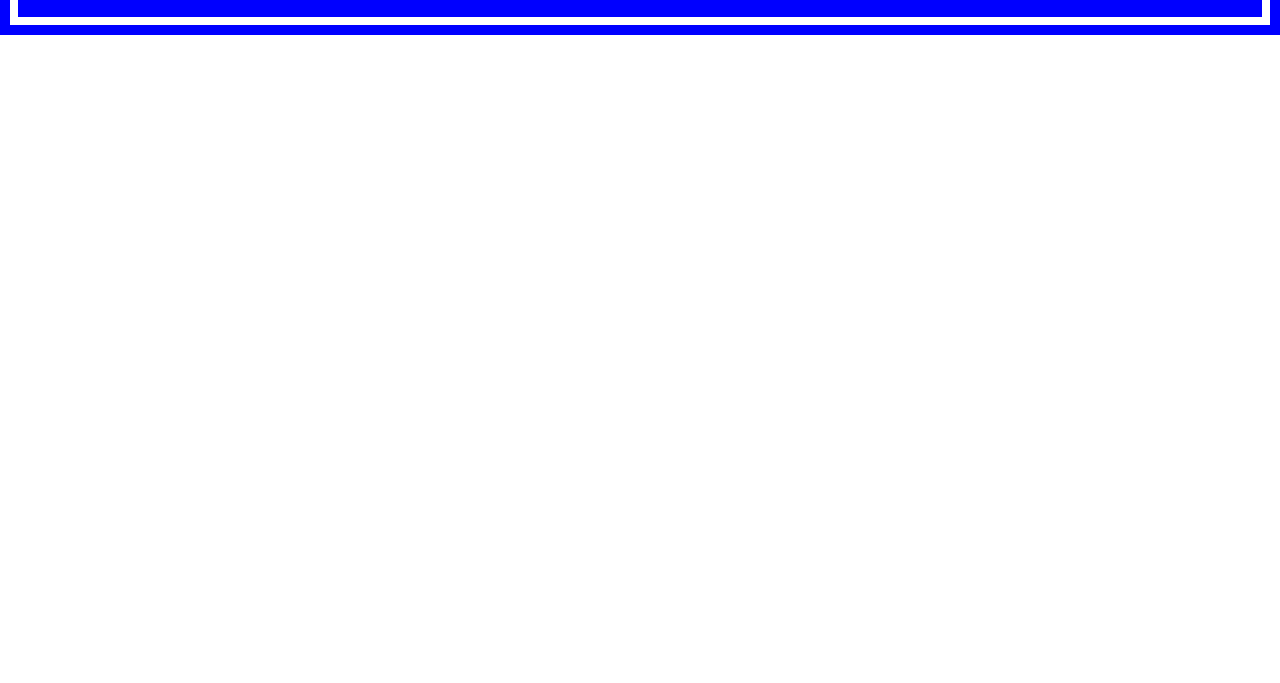
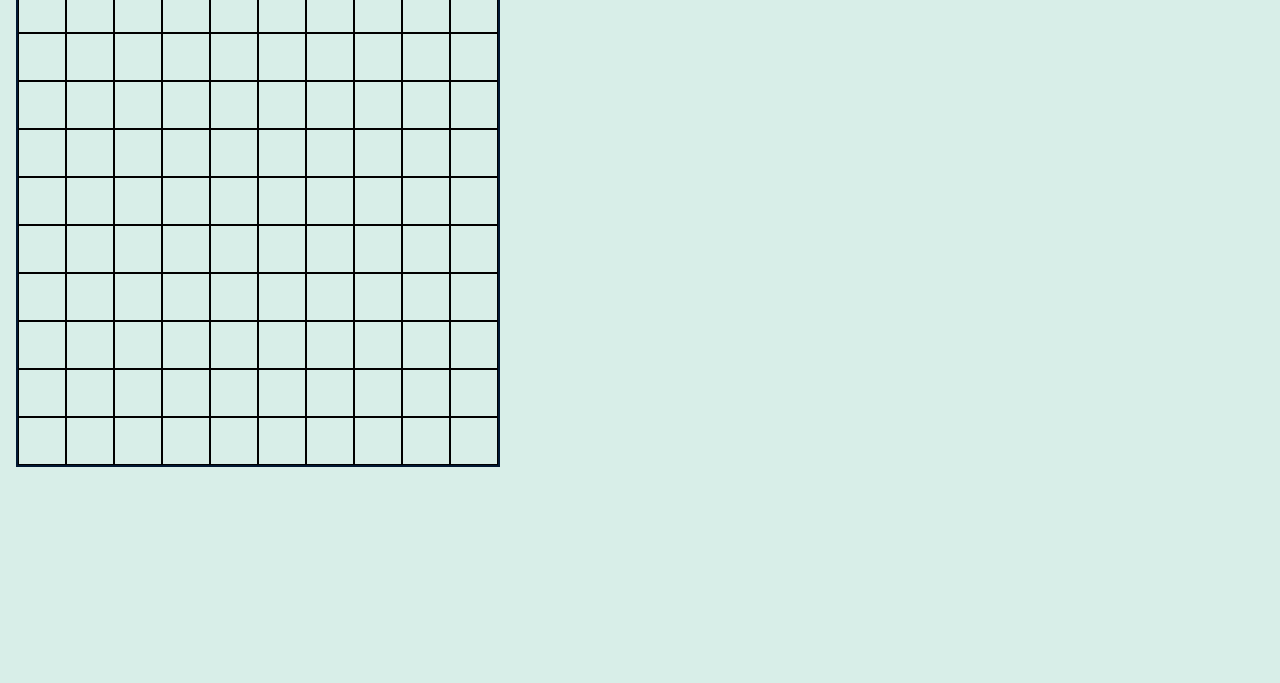
Before and after one commit to bilaal-sadiq/boolean, a plain HTML site: page index.html in a window 1280 px wide. Shown: the part 117-800 px from the top of the page. Drawn offline with Linux system fonts and the light colour scheme.

Commit message:
HTML & CSS code for Minesweeper game

```diff
--- a/index.html
+++ b/index.html
@@ -1,16 +1,131 @@
 <!DOCTYPE html>
 <html lang="en">
-<head>
-    <meta charset="UTF-8">
-    <meta http-equiv="X-UA-Compatible" content="IE=edge">
-    <meta name="viewport" content="width=device-width, initial-scale=1.0">
-    <title>Document</title>
-    <link rel="stylesheet" href="./style.css">
-</head>
-<body>
-    <div>
-       <div>Header</div>
-       <div>Game board area</div>
+  <head>
+    <meta charset="UTF-8" />
+    <meta http-equiv="X-UA-Compatible" content="IE=edge" />
+    <meta name="viewport" content="width=device-width, initial-scale=1.0" />
+    <title>Minesweeper</title>
+    <link rel="stylesheet" href="./style.css" />
+  </head>
+  <body>
+    <div class="game-container">
+      <header class="game-panel">
+        <h1>Game Board</h1>
+        <div class="score">
+            <span>SCORE</span>
+            <span>00000</span>
+        </div>
+      </header>
+      <main class="game-board">
+        <div class="grid">
+            <div class="cell"></div>
+            <div class="cell"></div>
+            <div class="cell"></div>
+            <div class="cell"></div>
+            <div class="cell"></div>
+            <div class="cell"></div>
+            <div class="cell"></div>
+            <div class="cell"></div>
+            <div class="cell"></div>
+            <div class="cell"></div>
+            <div class="cell"></div>
+            <div class="cell"></div>
+            <div class="cell"></div>
+            <div class="cell"></div>
+            <div class="cell"></div>
+            <div class="cell"></div>
+            <div class="cell"></div>
+            <div class="cell"></div>
+            <div class="cell"></div>
+            <div class="cell"></div>
+            <div class="cell"></div>
+            <div class="cell"></div>
+            <div class="cell"></div>
+            <div class="cell"></div>
+            <div class="cell"></div>
+            <div class="cell"></div>
+            <div class="cell"></div>
+            <div class="cell"></div>
+            <div class="cell"></div>
+            <div class="cell"></div>
+            <div class="cell"></div>
+            <div class="cell"></div>
+            <div class="cell"></div>
+            <div class="cell"></div>
+            <div class="cell"></div>
+            <div class="cell"></div>
+            <div class="cell"></div>
+            <div class="cell"></div>
+            <div class="cell"></div>
+            <div class="cell"></div>
+            <div class="cell"></div>
+            <div class="cell"></div>
+            <div class="cell"></div>
+            <div class="cell"></div>
+            <div class="cell"></div>
+            <div class="cell"></div>
+            <div class="cell"></div>
+            <div class="cell"></div>
+            <div class="cell"></div>
+            <div class="cell"></div>
+            <div class="cell"></div>
+            <div class="cell"></div>
+            <div class="cell"></div>
+            <div class="cell"></div>
+            <div class="cell"></div>
+            <div class="cell"></div>
+            <div class="cell"></div>
+            <div class="cell"></div>
+            <div class="cell"></div>
+            <div class="cell"></div>
+            <div class="cell"></div>
+            <div class="cell"></div>
+            <div class="cell"></div>
+            <div class="cell"></div>
+            <div class="cell"></div>
+            <div class="cell"></div>
+            <div class="cell"></div>
+            <div class="cell"></div>
+            <div class="cell"></div>
+            <div class="cell"></div>
+            <div class="cell"></div>
+            <div class="cell"></div>
+            <div class="cell"></div>
+            <div class="cell"></div>
+            <div class="cell"></div>
+            <div class="cell"></div>
+            <div class="cell"></div>
+            <div class="cell"></div>
+            <div class="cell"></div>
+            <div class="cell"></div>
+            <div class="cell"></div>
+            <div class="cell"></div>
+            <div class="cell"></div>
+            <div class="cell"></div>
+            <div class="cell"></div>
+            <div class="cell"></div>
+            <div class="cell"></div>
+            <div class="cell"></div>
+            <div class="cell"></div>
+            <div class="cell"></div>
+            <div class="cell"></div>
+            <div class="cell"></div>
+            <div class="cell"></div>
+            <div class="cell"></div>
+            <div class="cell"></div>
+            <div class="cell"></div>
+            <div class="cell"></div>
+            <div class="cell"></div>
+            <div class="cell"></div>
+            <div class="cell"></div>
+        </div>
+
+        <div class="end-game-screen hidden">
+            <h2 class="end-game-text">Game<br>
+                Over</h2>
+            <button class="btn">Play Again</button>
+        </div>
+      </main>
     </div>
-</body>
+  </body>
 </html>
--- a/style.css
+++ b/style.css
@@ -1,3 +1,84 @@
 * {
-    border: 10px solid blue;
+  margin: 0;
+  padding: 0;
+  box-sizing: border-box;
 }
+
+body {
+  font-family: "Darker Grotesque";
+  color: rgb(74, 82, 92);
+  font-size: 40px;
+  background-color: rgb(216, 238, 232);
+  padding: 16px;
+}
+
+.game-container {
+  width: 484px;
+}
+
+.game-panel {
+}
+
+.game-board {
+  border: 2px solid rgb(0, 23, 50);
+  position: relative;
+}
+
+h1 {
+  font-size: 40px;
+}
+
+.score {
+  font-size: 32px;
+  display: flex;
+  justify-content: space-between;
+}
+
+.grid {
+  display: flex;
+  flex-wrap: wrap;
+}
+.cell {
+  border: 1px solid black;
+  width: 48px;
+  height: 48px;
+  cursor: pointer;
+}
+
+.end-game-screen {
+  position: absolute;
+  top: 0;
+  right: 0;
+  bottom: 0;
+  left: 0;
+  background-color: rgb(241, 117, 78, 0.7);
+  display: flex;
+  flex-direction: column;
+  text-align: center;
+  justify-content: center;
+  align-items: center;
+  gap: 16px;
+}
+
+.end-game-text {
+  font-size: 48px;
+  font-family: "Press Start 2P";
+  text-transform: uppercase;
+}
+
+.btn {
+  font-size: 24px;
+  font-family: "darker grotesque";
+  padding: 4px 20px 8px 20px;
+  cursor: pointer;
+  text-transform: uppercase;
+  border: 2px solid rgb(0, 23, 50);
+}
+
+.btn:hover {
+  background-color: rgb(203, 224, 221);
+}
+
+.hidden {
+  display: none;
+}
```
